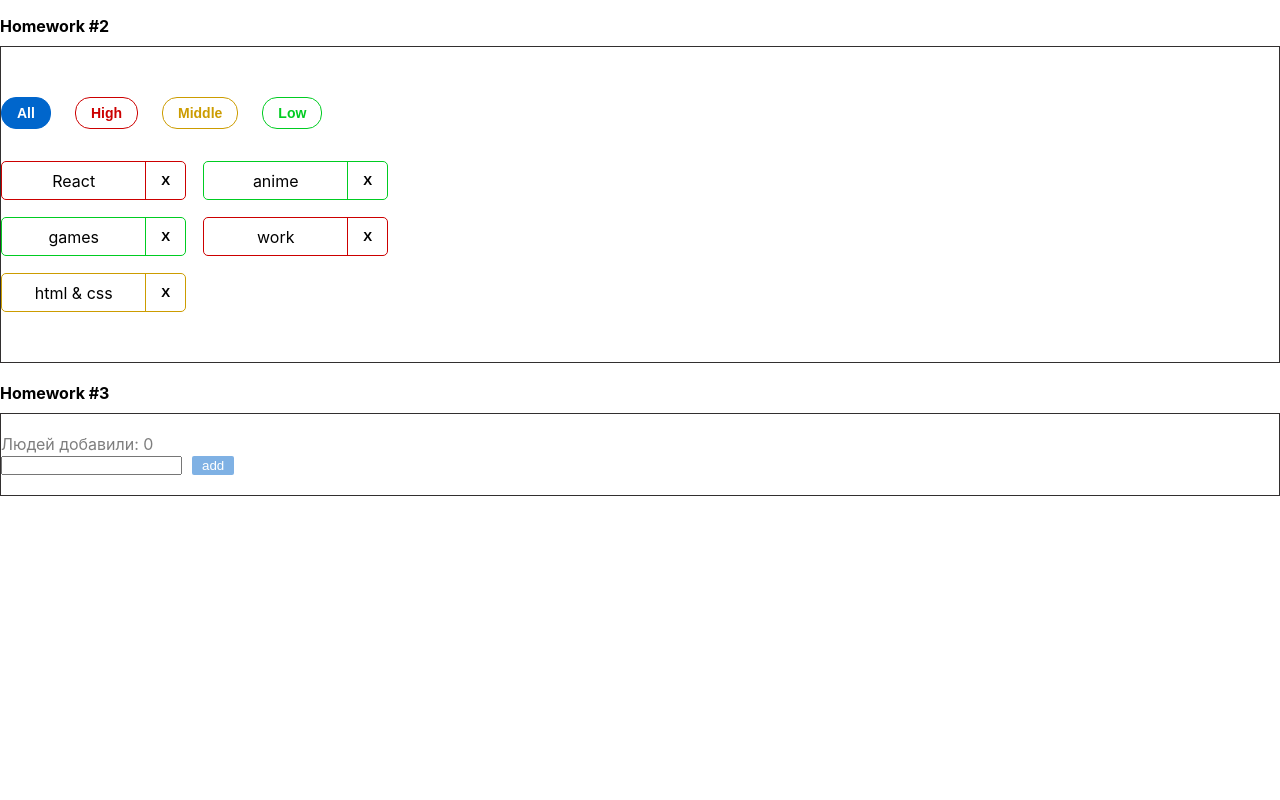
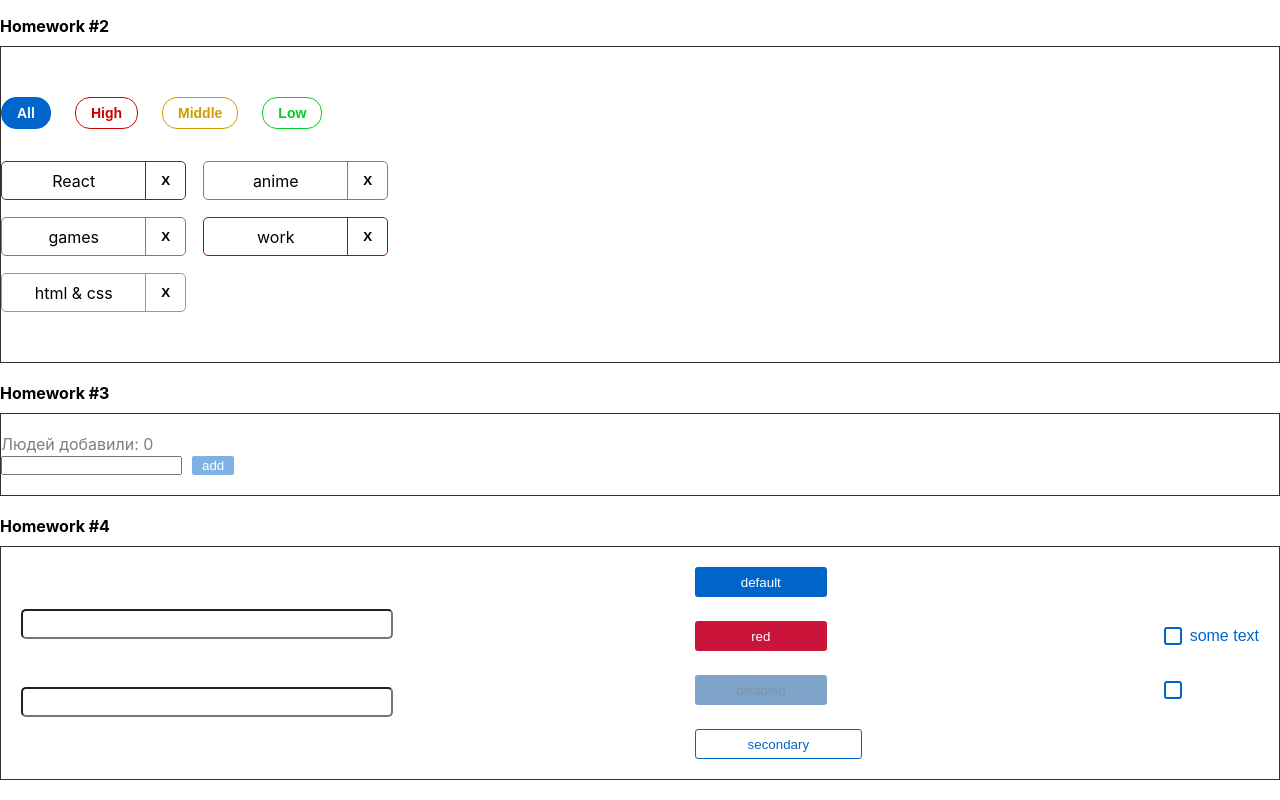
Before and after one commit to NataliaAntalia/hw-sprint2, a React (Create React App) app: page /#/ in a window 1280 px wide. Shown: the part 754-1554 px from the top of the page. Before the commit the page ends 1270 px from the top, so only its background shows below. Built offline with nearby package versions, Linux system fonts and the light colour scheme.

Commit message:
uploaded the four hw

```diff
--- a/src/s1-main/App.tsx
+++ b/src/s1-main/App.tsx
@@ -3,6 +3,7 @@ import s from './App.module.css'
 import HW1 from '../s2-homeworks/hw01/HW1'
 import HW2 from "../s2-homeworks/hw02/HW2";
 import HW3 from "../s2-homeworks/hw03/HW3";
+import HW4 from "../s2-homeworks/hw04/HW4";
 
 function App() {
     return (
@@ -11,7 +12,7 @@ function App() {
             {/*раскомментировать по ходу выполнения*/}
             <HW2/>
             <HW3/>
-            {/*<HW4/>*/}
+            <HW4/>
 
             {/*при выполнении дз 5 и более - закомментировать здесь дз 1-4, так как они есть внутри дз 5*/}
             {/*<HW5/>*/}
--- a/src/s2-homeworks/hw04/Stand.module.css
+++ b/src/s2-homeworks/hw04/Stand.module.css
@@ -1,4 +1,5 @@
 .stand {
+    margin: 20px;
     display: flex;
     justify-content: space-between;
     align-items: center;
--- a/src/s2-homeworks/hw04/common/c1-SuperInputText/SuperInputText.module.css
+++ b/src/s2-homeworks/hw04/common/c1-SuperInputText/SuperInputText.module.css
@@ -1,20 +1,34 @@
 .input:focus {
+    border: 2px solid #0059b8;
 }
 
 .input {
+    width: 372px;
 }
 
 .inputWrapper {
 }
 
 .superInput {
+    height: 30px;
+    outline: none;
+    border-radius: 5px;
 }
 
 .errorInput {
+    border-color: #ff0000;
+    outline: none;
+    border-radius: 5px;
+    height: 30px;
+
 }
 
 .errorInput:focus {
+    border-color: #ff0000;
+
+
 }
 
 .error {
+    color: #ff0000;
 }
--- a/src/s2-homeworks/hw04/common/c2-SuperButton/SuperButton.module.css
+++ b/src/s2-homeworks/hw04/common/c2-SuperButton/SuperButton.module.css
@@ -1,35 +1,73 @@
 .button {
+    color: #ffffff;
+    width: 132px;
+    height: 30px;
+    border-radius: 3px;
+    border: none;
+
+
+
 }
 
 .disabled {
+    background-color: #7ea4ca;
+    color: #7e95ac;
 }
 
 .secondary {
+    background-color: #ffffff;
+    color: #0065ca;
+    border: 1px solid #0065ca;
+    width: 167px;
+
+
 }
 
 .default {
+    background-color: #0065ca;
+
 }
 
 .red {
+    background-color: #ca1439;
+
 }
 
 .default:hover {
+    background-color: #007ffd;
+    width: 167px;
 }
 
 .red:hover {
+    background-color: #fd1946;
+    width: 167px;
+
 }
 
 .secondary:hover {
+    width: 167px;
+    background-color: #e3eef8;
+
+
 }
 
 
 .default:active {
+    background-color: #0065ca;
+    width: 132px;
+
 }
 
 .secondary:active {
+    width: 132px;
+    background-color: #e3eef8;
+
 }
 
 .red:active {
+    width: 132px;
+    background-color: #ca1439;
+
 }
 
 .button:disabled {
--- a/src/s2-homeworks/hw04/common/c2-SuperButton/SuperButton.tsx
+++ b/src/s2-homeworks/hw04/common/c2-SuperButton/SuperButton.tsx
@@ -18,11 +18,14 @@ const SuperButton: React.FC<SuperButtonPropsType> = (
     }
 ) => {
     const finalClassName = s.button
-        // + (disabled
-        //         ? ...
-        //         : xType === 'red'
-        //             ? ...
-        + (className ? ' ' + className : '') // задачка на смешивание классов
+        +(disabled
+            ? ' ' + s.disabled
+            : xType === 'red'
+                ? ' ' + s.red
+                : xType === 'secondary'
+                    ? ' ' + s.secondary
+                    : ' ' + s.default) +
+        (className ? ' ' + className : '') // задачка на смешивание классов
 
     return (
         <button
--- a/src/s2-homeworks/hw04/common/c3-SuperCheckbox/SuperCheckbox.tsx
+++ b/src/s2-homeworks/hw04/common/c3-SuperCheckbox/SuperCheckbox.tsx
@@ -27,8 +27,15 @@ const SuperCheckbox: React.FC<SuperCheckboxPropsType> = (
     }
 ) => {
     const onChangeCallback = (e: ChangeEvent<HTMLInputElement>) => {
-        // задачка на написание онченджа
 
+        const status= e.currentTarget.checked
+        if (onChangeChecked) {
+            onChangeChecked(status);
+        }
+
+        if (onChange) {
+            onChange(e);
+        }
     }
 
     const finalInputClassName = s.checkbox
```
